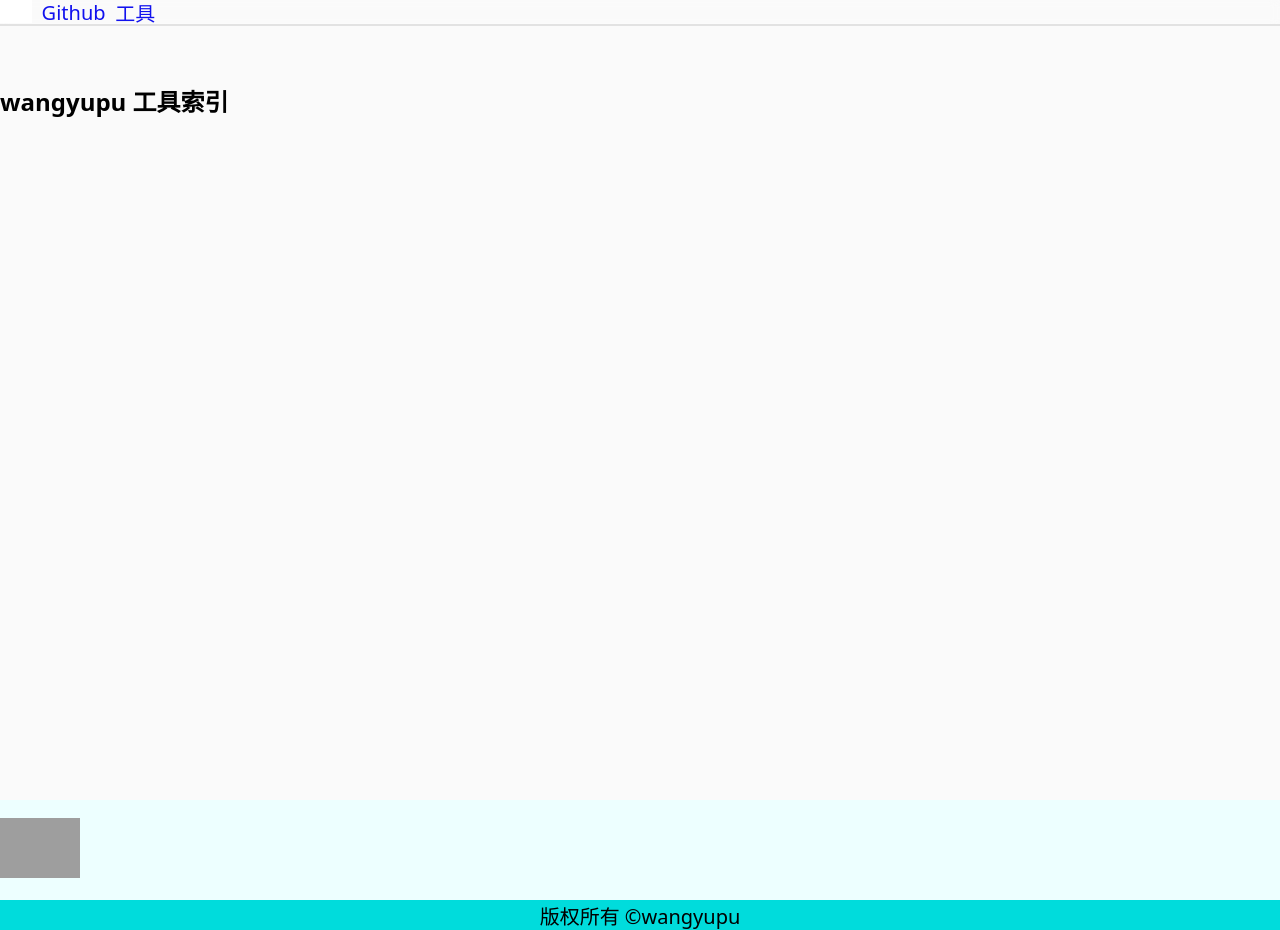
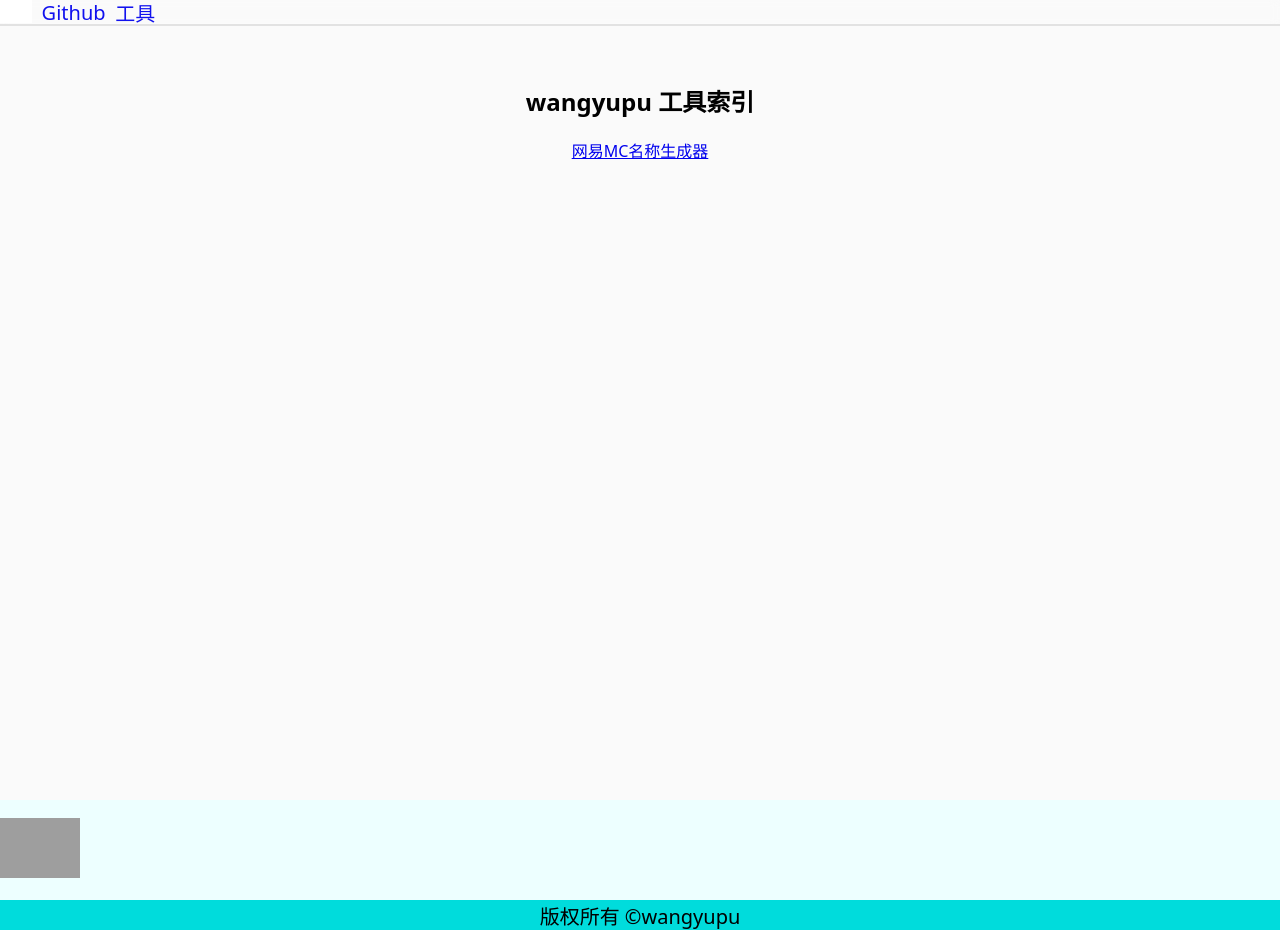
Before and after one commit to wang-yupu/wangyupu-website, a Vue app: page /tools in a window 1280 px wide. Built offline with nearby package versions, Linux system fonts and the light colour scheme; grey boxes are pictures that could not be loaded.

Commit message:
工具索引，递增版本

```diff
--- a/src/main.js
+++ b/src/main.js
@@ -21,5 +21,5 @@ const app = createApp(App)
 app.use(router)
 app.use(ElementPlus)
 app.mount('#app')
-console.log("%cWANGYUPU%c Website - Version 0.3%cv%cb%c","color:blue;font-size:200%","color:auto;font-size:150%","color:#33a06f;font-size:125%","color:red;font-size:125%","color:auto")
+console.log("%cWANGYUPU%c Website - Version 0.4%cv%cb%c","color:blue;font-size:200%","color:auto;font-size:150%","color:#33a06f;font-size:125%","color:red;font-size:125%","color:auto")
 console.log("Running on Vue version",app.version)
--- a/src/pages/tools.vue
+++ b/src/pages/tools.vue
@@ -3,9 +3,14 @@
 </script>
 
 <template>
-<h1>wangyupu 工具索引</h1>
+<div class="tool_index">
+    <h1>wangyupu 工具索引</h1>
+    <router-link to="/tool/nngweb">网易MC名称生成器</router-link>
+</div>
 </template>
 
 <style scoped>
-
+.tool_index {
+    text-align: center;
+}
 </style>
```
